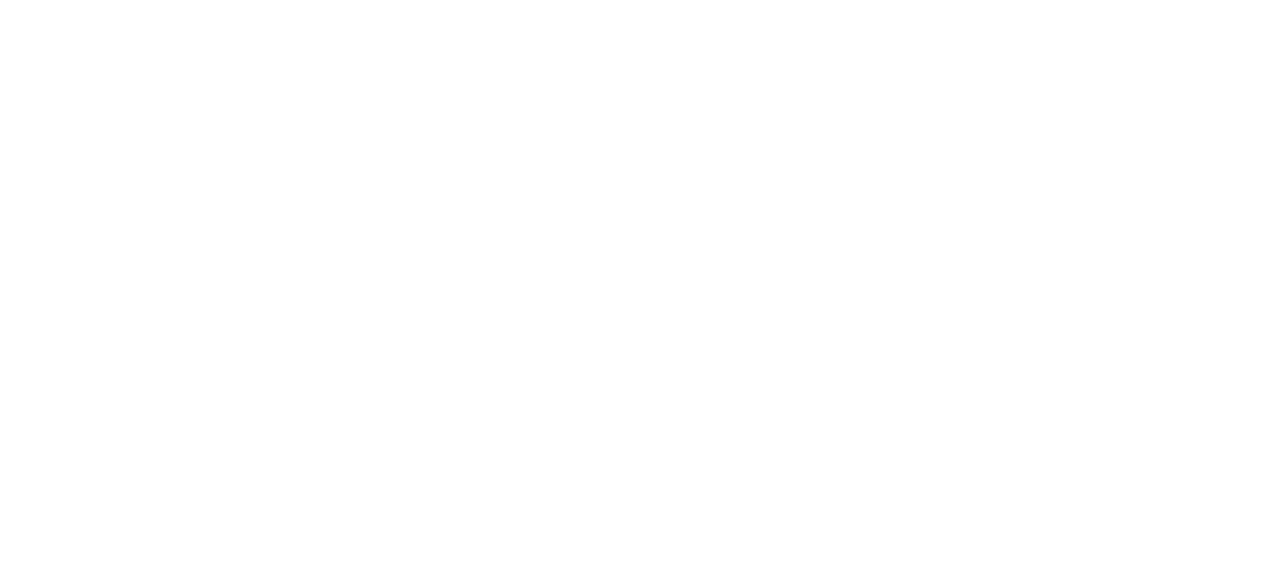
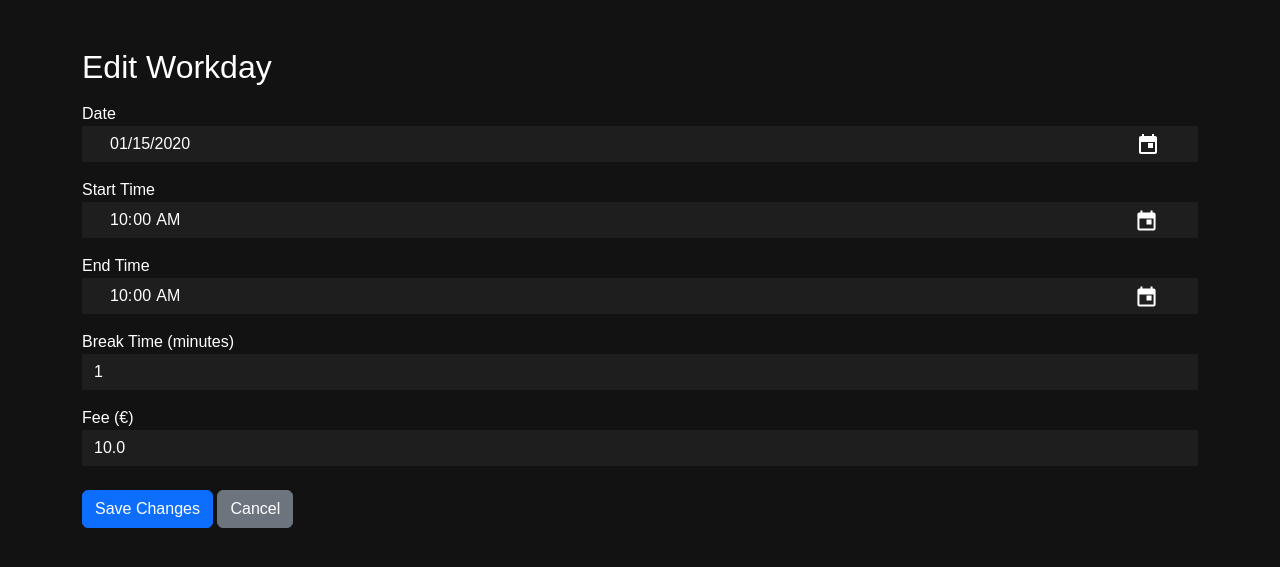
Before and after one commit to CptVane/metronome, a Flask app: page /edit_workday/1 in a window 1280 px wide. Before the commit the part shown is empty. Shown: the top 567 px of the page. Run offline with Flask 3, Linux system fonts and the light colour scheme; tables that the repository leaves empty hold one stand-in row (values such as "Sample post"); some libraries are stand-ins or nearby versions.

Commit message:
Added Duplicate and Edit functionality

```diff
--- a/routes.py
+++ b/routes.py
@@ -52,33 +52,63 @@
             return "Invalid date", 400
         return render_template('workday_row.html', next_date=next_date)
 
+    @app.route('/edit_workday/<int:workday_id>', methods=['GET', 'POST'])
+    def edit_workday(workday_id):
+        workday = Workday.query.get_or_404(workday_id)
 
-    @app.route('/edit_workday/<int:workday_id>', methods=['GET'])
-    def edit_workday(workday_id):
-        workday = Workday.query.get(workday_id)
-        if not workday:
-            return "Workday not found", 404
+        if request.method == 'POST':
+            # Parse date and time fields
+            workday.date = datetime.strptime(request.form['date'], '%Y-%m-%d').date()
+
+            # Handle time fields with seconds
+            start_time = request.form['start_time']
+            end_time = request.form['end_time']
+
+            # Parse time fields
+            workday.start_time = datetime.strptime(start_time,
+                                                   '%H:%M:%S').time() if ':' in start_time else datetime.strptime(
+                start_time, '%H:%M').time()
+            workday.end_time = datetime.strptime(end_time, '%H:%M:%S').time() if ':' in end_time else datetime.strptime(
+                end_time, '%H:%M').time()
+
+            # Parse other fields
+            workday.break_time = int(request.form['break_time'])
+            workday.fee = float(request.form['fee'])
+
+            # Recalculate work_time and total_fee
+            workday.work_time = calculate_work_time(workday.start_time, workday.end_time, workday.break_time)
+            workday.total_fee = calculate_total_fee(workday.work_time, workday.fee)
+
+            # Commit changes
+            db.session.commit()
+
+            return redirect(url_for('dashboard'))
+
+        # Render edit form with current workday data
         return render_template('edit_workday.html', workday=workday)
 
     @app.route('/duplicate_workday/<int:workday_id>', methods=['POST'])
     def duplicate_workday(workday_id):
-        workday = Workday.query.get(workday_id)
-        if not workday:
-            return "Workday not found", 404
+        # Get the existing workday
+        workday = Workday.query.get_or_404(workday_id)
 
+        # Create a new workday with the same data
         new_workday = Workday(
+            event_id=workday.event_id,
             date=workday.date,
-            work_name=workday.work_name,
-            client_name=workday.client_name,
             start_time=workday.start_time,
             end_time=workday.end_time,
             break_time=workday.break_time,
             work_time=workday.work_time,
-            total_fee=workday.total_fee
+            fee=workday.fee,
+            total_fee=workday.total_fee,
         )
+
+        # Add and commit the new workday
         db.session.add(new_workday)
         db.session.commit()
-        return redirect('/')
+
+        return redirect(url_for('dashboard'))
 
     @app.route('/delete_workday/<int:workday_id>', methods=['POST'])
     def delete_workday(workday_id):
--- a/templates/edit_workday.html
+++ b/templates/edit_workday.html
@@ -1,10 +1,31 @@
-<!DOCTYPE html>
-<html lang="en">
-<head>
-    <meta charset="UTF-8">
-    <title>Title</title>
-</head>
-<body>
+{% extends 'base.html' %}
 
-</body>
-</html>
+{% block content %}
+<div class="container mt-5 text-white">
+    <h2>Edit Workday</h2>
+    <form method="POST" action="{{ url_for('edit_workday', workday_id=workday.id) }}">
+        <div class="form-group mt-3">
+            <label for="date">Date</label>
+            <input type="date" id="date" name="date" class="form-control bg-dark text-white" value="{{ workday.date }}" required>
+        </div>
+        <div class="form-group mt-3">
+            <label for="start_time">Start Time</label>
+            <input type="time" id="start_time" name="start_time" class="form-control bg-dark text-white" value="{{ workday.start_time }}" required>
+        </div>
+        <div class="form-group mt-3">
+            <label for="end_time">End Time</label>
+            <input type="time" id="end_time" name="end_time" class="form-control bg-dark text-white" value="{{ workday.end_time }}" required>
+        </div>
+        <div class="form-group mt-3">
+            <label for="break_time">Break Time (minutes)</label>
+            <input type="number" id="break_time" name="break_time" class="form-control bg-dark text-white" value="{{ workday.break_time }}" required>
+        </div>
+        <div class="form-group mt-3">
+            <label for="fee">Fee (€)</label>
+            <input type="number" id="fee" name="fee" class="form-control bg-dark text-white" step="0.01" value="{{ workday.fee }}" required>
+        </div>
+        <button type="submit" class="btn btn-primary mt-4">Save Changes</button>
+        <a href="{{ url_for('dashboard') }}" class="btn btn-secondary mt-4">Cancel</a>
+    </form>
+</div>
+{% endblock %}
```
